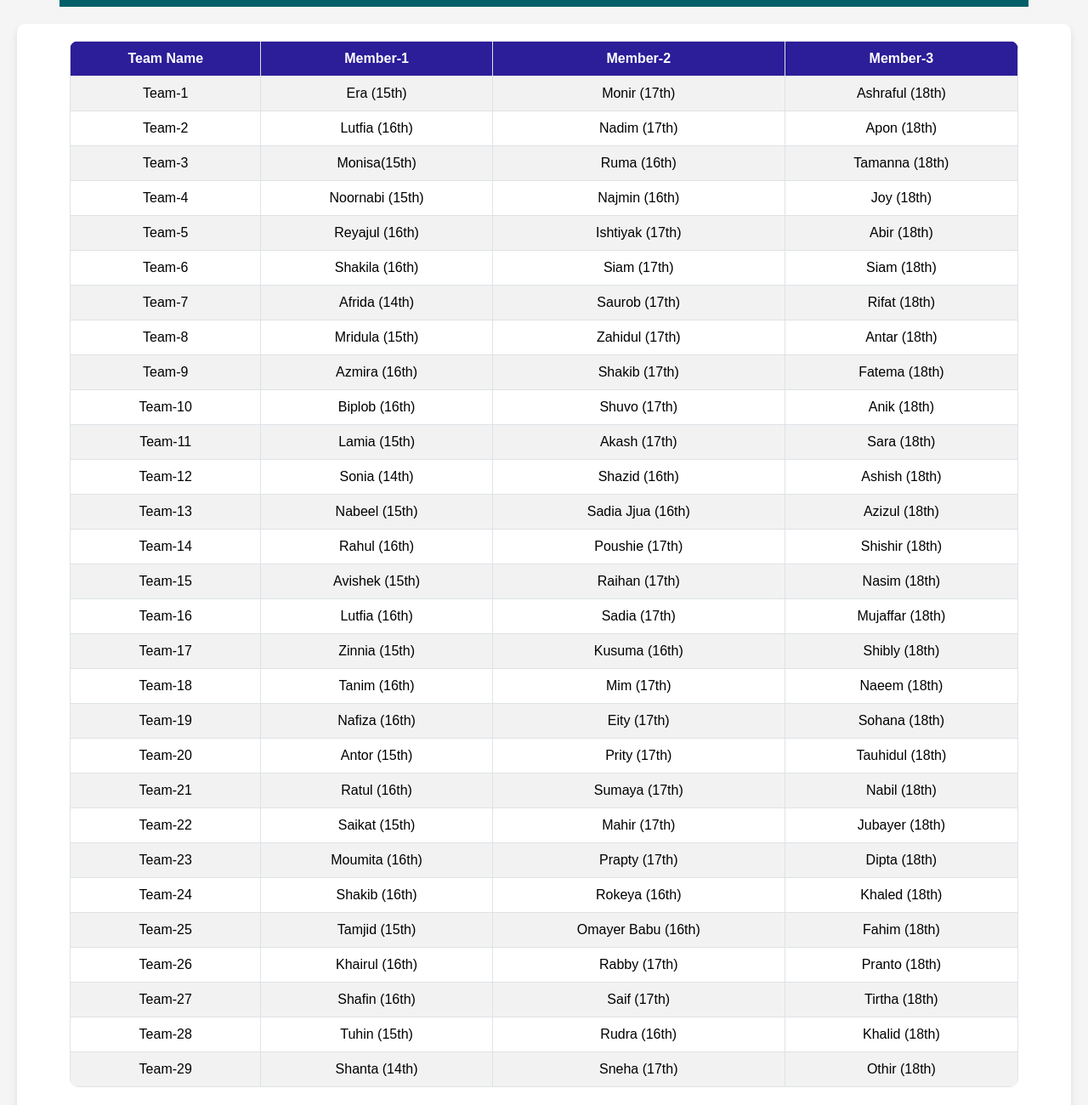
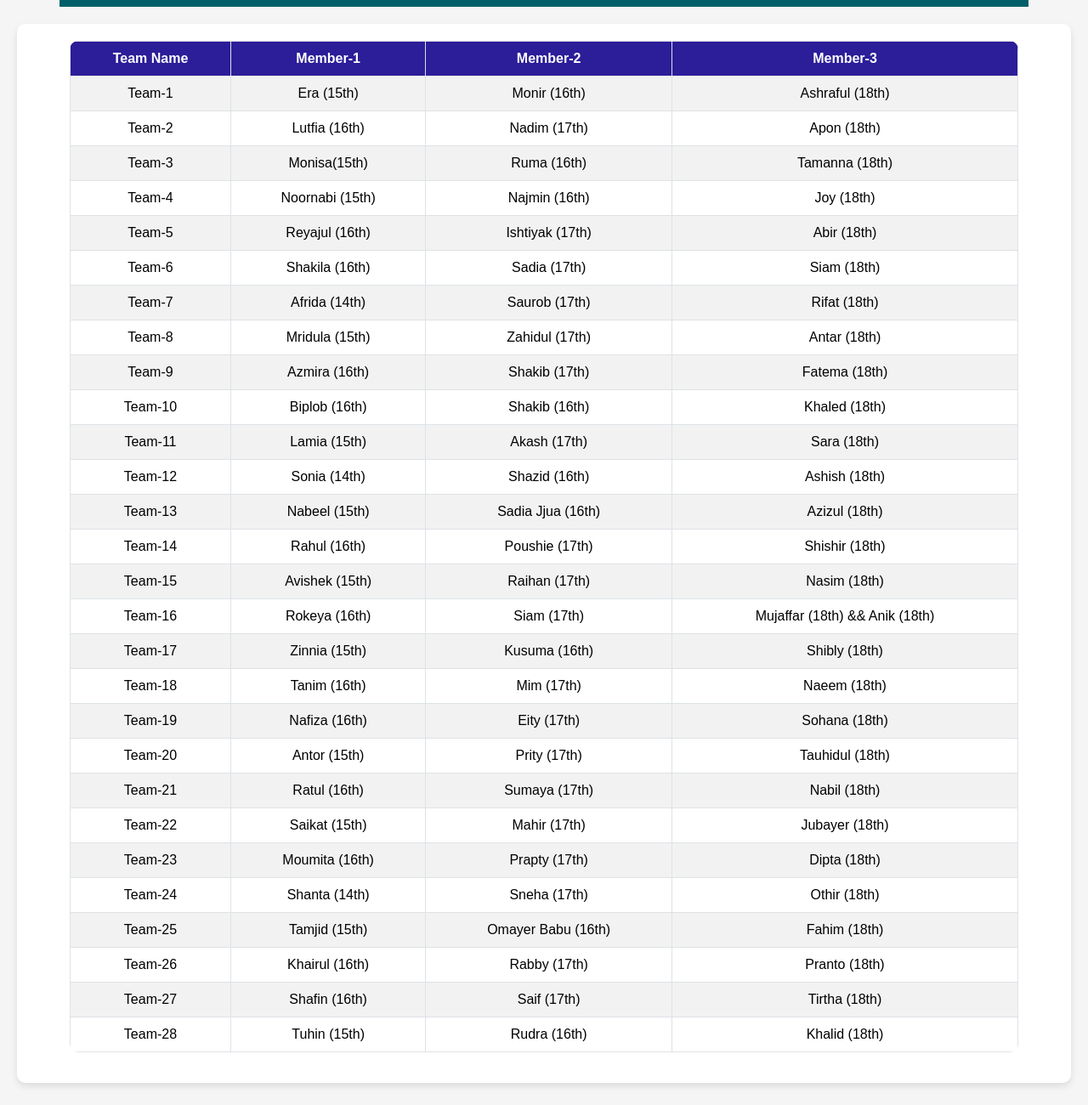
Before and after one commit to jkkniucsc/cse-fest-2024, a plain HTML site: page index.html in a window 1280 px wide. Shown: the part 120-1420 px from the top of the page at 85% size. Drawn offline with nearby package versions, Linux system fonts and the light colour scheme.

Commit message:
Update index.html

```diff
--- a/index.html
+++ b/index.html
@@ -118,22 +118,22 @@
 
     <script>
 const teams = [
-    { name: "Team-1", member1: "Era (15th)", member2: "Monir (17th)", member3: "Ashraful (18th)" },
+    { name: "Team-1", member1: "Era (15th)", member2: "Monir (16th)", member3: "Ashraful (18th)" },
     { name: "Team-2", member1: "Lutfia (16th)", member2: "Nadim (17th)", member3: "Apon (18th)" },
     { name: "Team-3", member1: "Monisa(15th)", member2: "Ruma (16th)", member3: "Tamanna (18th)" },
     { name: "Team-4", member1: "Noornabi (15th)", member2: "Najmin (16th)", member3: "Joy (18th)" },
     { name: "Team-5", member1: "Reyajul (16th)", member2: "Ishtiyak (17th)", member3: "Abir (18th)" },
-    { name: "Team-6", member1: "Shakila (16th)", member2: "Siam (17th)", member3: "Siam (18th)" },
+    { name: "Team-6", member1: "Shakila (16th)", member2: "Sadia  (17th)", member3: "Siam (18th)" },
     { name: "Team-7", member1: "Afrida (14th)", member2: "Saurob (17th)", member3: "Rifat (18th)" },
     { name: "Team-8", member1: "Mridula (15th)", member2: "Zahidul (17th)", member3: "Antar (18th)" },
     { name: "Team-9", member1: "Azmira (16th)", member2: "Shakib (17th)", member3: "Fatema (18th)" },
-    { name: "Team-10", member1: "Biplob (16th)", member2: "Shuvo (17th)", member3: "Anik (18th)" },
+    { name: "Team-10", member1: "Biplob (16th)", member2: "Shakib (16th)", member3: "Khaled (18th)" },
     { name: "Team-11", member1: "Lamia (15th)", member2: "Akash (17th)", member3: "Sara (18th)" },
     { name: "Team-12", member1: "Sonia (14th)", member2: "Shazid (16th)", member3: "Ashish (18th)" },
     { name: "Team-13", member1: "Nabeel (15th)", member2: "Sadia Jjua (16th)", member3: "Azizul (18th)" },
     { name: "Team-14", member1: "Rahul (16th)", member2: "Poushie (17th)", member3: "Shishir (18th)" },
     { name: "Team-15", member1: "Avishek (15th)", member2: "Raihan (17th)", member3: "Nasim (18th)" },
-    { name: "Team-16", member1: "Lutfia (16th)", member2: "Sadia (17th)", member3: "Mujaffar (18th)" },
+    { name: "Team-16", member1: "Rokeya (16th)", member2: "Siam (17th)", member3: "Mujaffar (18th) && Anik (18th)" },
     { name: "Team-17", member1: "Zinnia (15th)", member2: "Kusuma (16th)", member3: "Shibly (18th)" },
     { name: "Team-18", member1: "Tanim (16th)", member2: "Mim (17th)", member3: "Naeem (18th)" },
     { name: "Team-19", member1: "Nafiza (16th)", member2: "Eity (17th)", member3: "Sohana (18th)" },
@@ -141,12 +141,11 @@ const teams = [
     { name: "Team-21", member1: "Ratul (16th)", member2: "Sumaya (17th)", member3: "Nabil (18th)" },
     { name: "Team-22", member1: "Saikat (15th)", member2: "Mahir (17th)", member3: "Jubayer (18th)" },
     { name: "Team-23", member1: "Moumita (16th)", member2: "Prapty (17th)", member3: "Dipta (18th)" },
-    { name: "Team-24", member1: "Shakib (16th)", member2: "Rokeya (16th)", member3: "Khaled (18th)" },
+    { name: "Team-24", member1: "Shanta (14th)", member2: "Sneha (17th)", member3: "Othir (18th)" },
     { name: "Team-25", member1: "Tamjid (15th)", member2: "Omayer Babu (16th)", member3: "Fahim (18th)" },
     { name: "Team-26", member1: "Khairul (16th)", member2: "Rabby (17th)", member3: "Pranto (18th)" },
     { name: "Team-27", member1: "Shafin (16th)", member2: "Saif (17th)", member3: "Tirtha (18th)" },
-    { name: "Team-28", member1: "Tuhin (15th)", member2: "Rudra (16th)", member3: "Khalid (18th)" },
-    { name: "Team-29", member1: "Shanta (14th)", member2: "Sneha (17th)", member3: "Othir (18th)" }
+    { name: "Team-28", member1: "Tuhin (15th)", member2: "Rudra (16th)", member3: "Khalid (18th)" }
 ];
 
 
```
